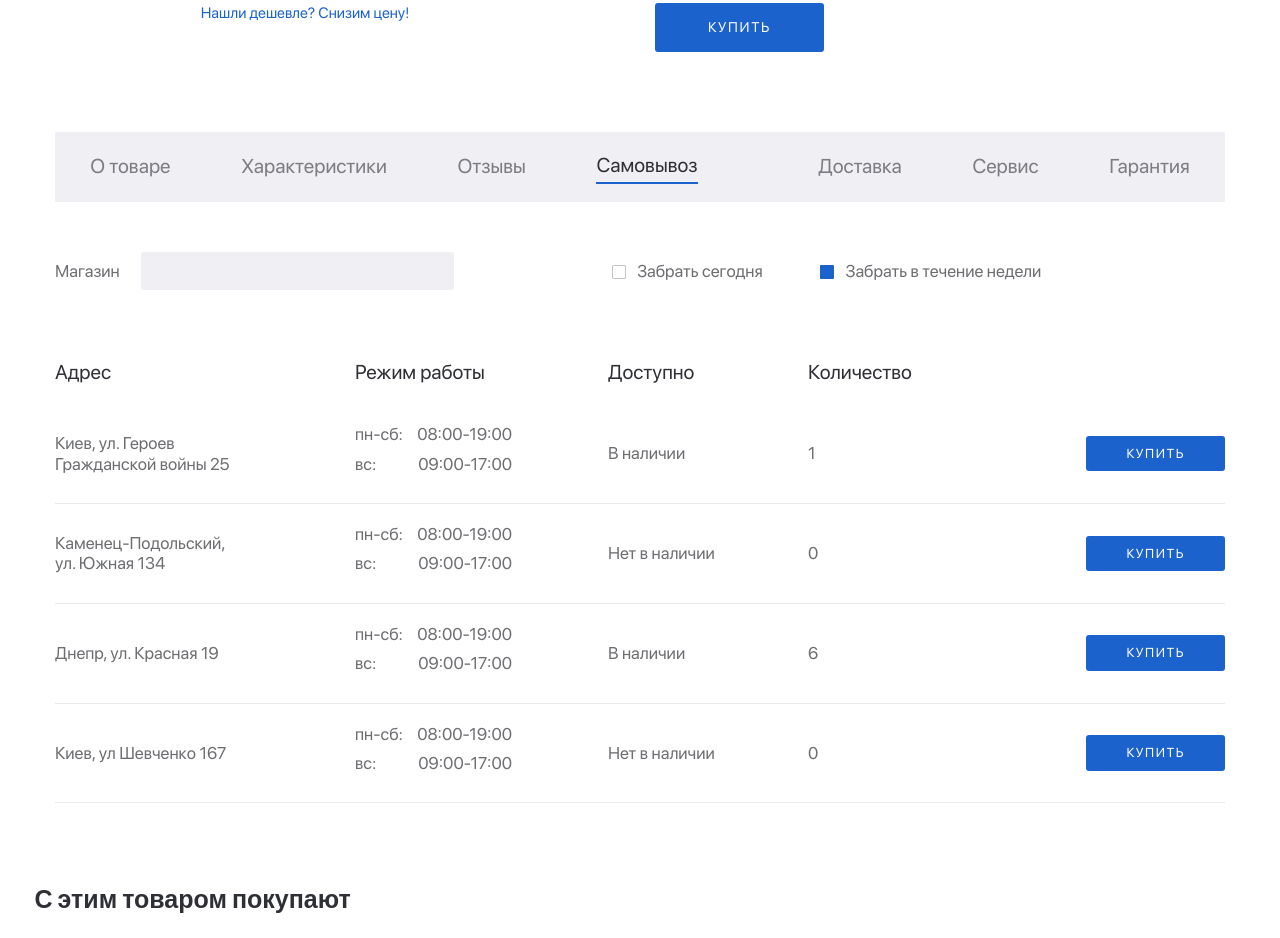
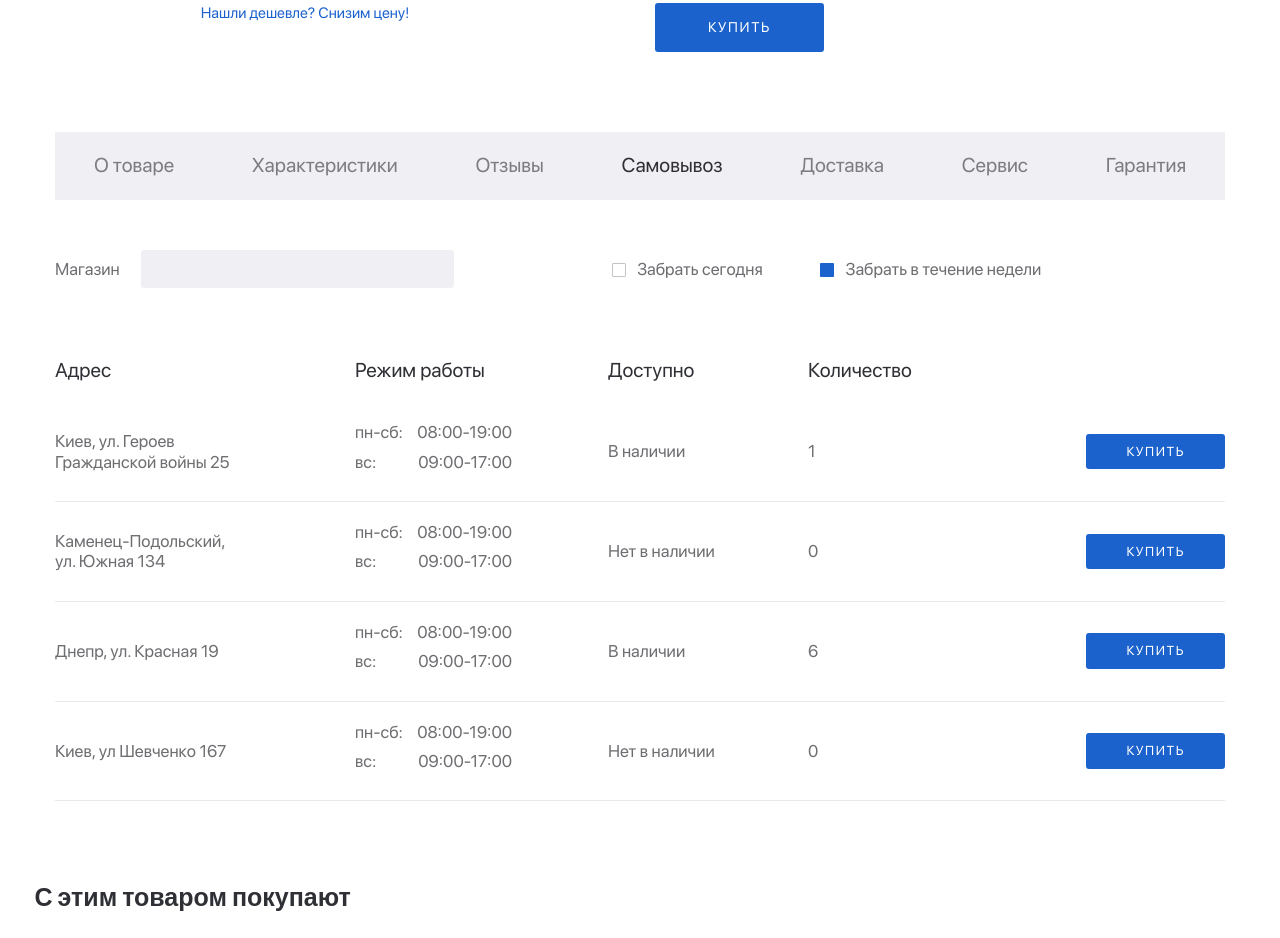
Before and after one commit to Larukhina-Tatiana/Gidrotsikly, a website: page app/card-product.html in a window 1280 px wide. Shown: the part 838-1776 px from the top of the page. Drawn offline with nearby package versions, Linux system fonts and the light colour scheme.

Commit message:
correction

```diff
--- a/app/card-product.html
+++ b/app/card-product.html
@@ -315,7 +315,7 @@
               Отзывы
             </a>
 
-            <a class="tabs__link products__tabs-link card-product__tabs-link tabs__link--active" href="#tabs-product-4">
+            <a class="tabs__link card-product__tabs-link tabs__link--active" href="#tabs-product-4">
               Самовывоз
             </a>
 
```
